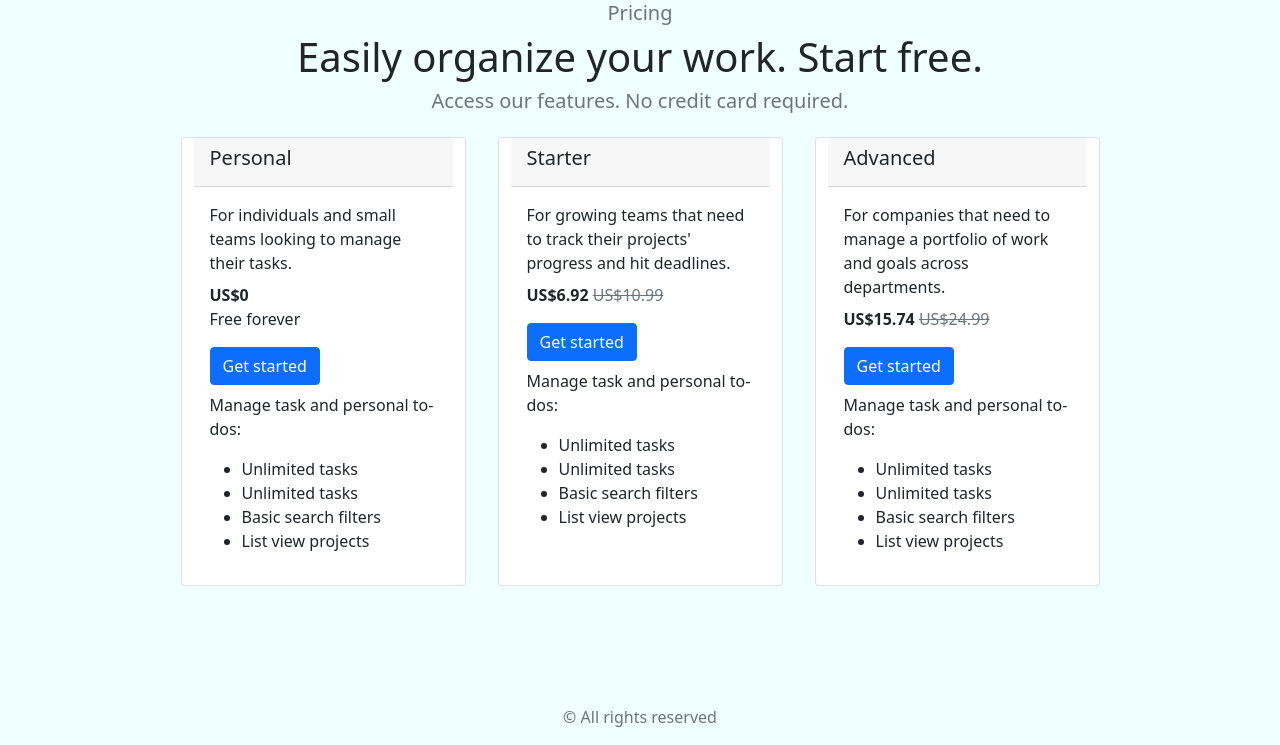
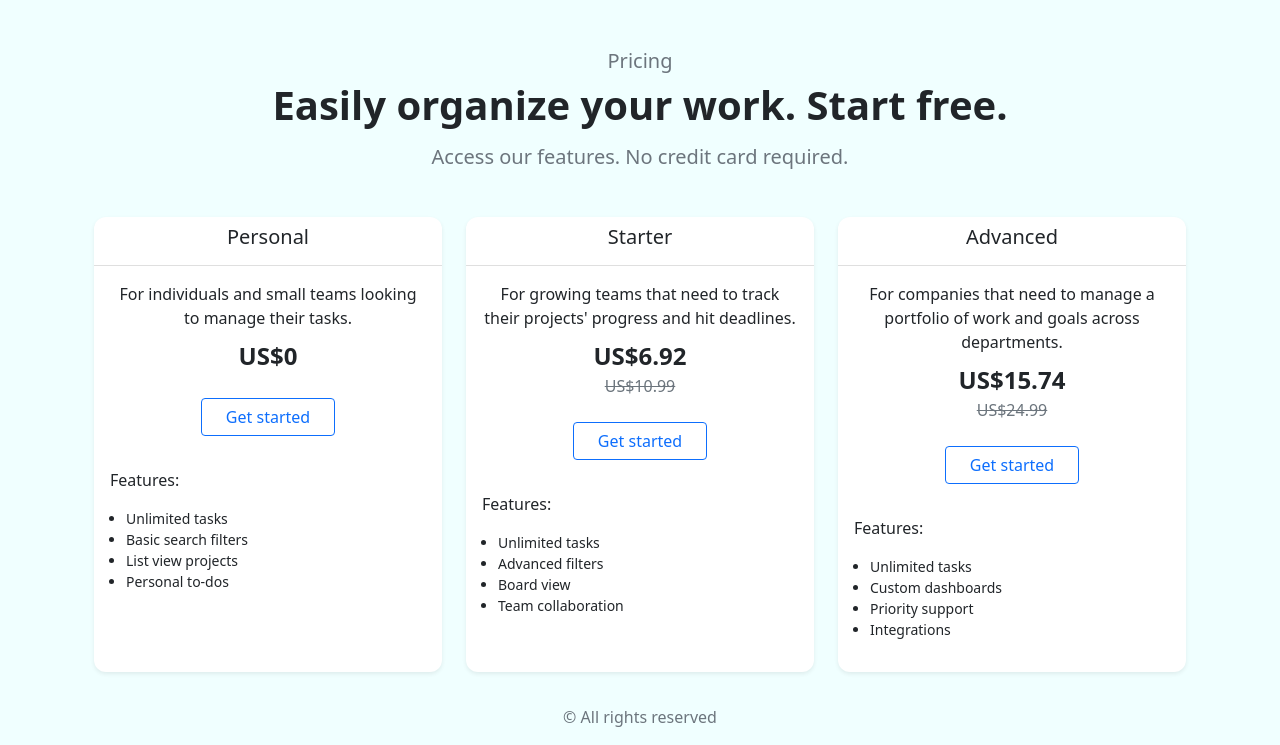
Before and after one commit to vineet-k09/django, a Django app: page /pricing in a window 1280 px wide. Shown: the part 55-800 px from the top of the page. Run offline with Django 5.2, Linux system fonts and the light colour scheme.

Commit message:
28th of July 2025

```diff
--- a/Django/projectOne/appOne/templates/pricing.html
+++ b/Django/projectOne/appOne/templates/pricing.html
@@ -1,68 +1,50 @@
 {% extends "base.html" %}
 
 {% block content %}
-<div>
-        <h5 class="text-muted text-center">Pricing</h5>
-        <h1 class="text-center">Easily organize your work. Start free.</h1>
-        <h5 class="text-muted text-center">Access our features. No credit card required.</h5>
+<div class="container py-5">
+    <h5 class="text-muted text-center mb-2">Pricing</h5>
+    <h1 class="text-center fw-bold mb-3">Easily organize your work. Start free.</h1>
+    <h5 class="text-muted text-center mb-5">Access our features. No credit card required.</h5>
 
-        <div class="row d-flex justify-content-center">
-                <div class="col-3 m-3 card">
-                    <div class="card-header">
-                        <h5>Personal</h5>
-                    </div>
-                    <div class="card-body">
-                        <p class="card-title">For individuals and small teams looking to manage their tasks.</p>
-                        <p class="card-text"><span class="fw-bold">US$0</span> <br /> Free forever</p>
-                        <a href="#" class="btn btn-primary mb-2">Get started</a>
+    <div class="row justify-content-center">
+        {% for item in items %}
+        <div class="col-md-4 col-sm-6 col-10 mb-4">
+            <div class="card h-100 shadow-sm border-0 pricing-card hover-shadow">
+                <div class="card-header text-center bg-transparent">
+                    <h5 class="fw-semibold">{{ item.title }}</h5>
+                </div>
+                <div class="card-body text-center">
+                    <p class="card-title">{{ item.desc }}</p>
+                    <p class="card-text">
+                        <span class="fw-bold fs-4">{{ item.price }}</span>
+                        {% if item.original %}
+                            <br><strike class="text-muted">{{ item.original }}</strike>
+                        {% endif %}
+                    </p>
 
-                        <p class="card-text">Manage task and personal to-dos:</p>
-                        <ul>
-                            <li>Unlimited tasks</li>
-                            <li>Unlimited tasks</li>
-                            <li>Basic search filters</li>
-                            <li>List view projects</li>
-                        </ul>
-                    </div>
+                    <a href="#" class="btn btn-outline-primary mt-2 mb-3 px-4">Get started</a>
+
+                    <p class="card-text text-start fw-semibold mt-3">Features:</p>
+                    <ul class="text-start px-3 small">
+                        {% for feat in item.features %}
+                            <li>{{ feat }}</li>
+                        {% endfor %}
+                    </ul>
                 </div>
+            </div>
+        </div>
+        {% endfor %}
+    </div>
+</div>
 
-                <div class="col-3 m-3 card">
-                    <div class="card-header">
-                        <h5>Starter</h5>
-                    </div>
-                    <div class="card-body">
-                        <p class="card-title">For growing teams that need to track their projects' progress and hit deadlines.</p>
-                        <p class="card-text"><span class="fw-bold">US$6.92</span> <strike class="text-muted">US$10.99</strike></p>
-                        <a href="#" class="btn btn-primary mb-2">Get started</a>
-
-                        <p class="card-text">Manage task and personal to-dos:</p>
-                        <ul>
-                            <li>Unlimited tasks</li>
-                            <li>Unlimited tasks</li>
-                            <li>Basic search filters</li>
-                            <li>List view projects</li>
-                        </ul>
-                    </div>
-                </div>
-
-                <div class="col-3 m-3 card">
-                    <div class="card-header">
-                        <h5>Advanced</h5>
-                    </div>
-                    <div class="card-body">
-                        <p class="card-title">For companies that need to manage a portfolio of work and goals across departments.</p>
-                        <p class="card-text"><span class="fw-bold">US$15.74</span> <strike class="text-muted">US$24.99</strike></p>
-                        <a href="#" class="btn btn-primary mb-2">Get started</a>
-
-                        <p class="card-text">Manage task and personal to-dos:</p>
-                        <ul>
-                            <li>Unlimited tasks</li>
-                            <li>Unlimited tasks</li>
-                            <li>Basic search filters</li>
-                            <li>List view projects</li>
-                        </ul>
-                    </div>
-                </div>
-        </div>
-    </div>
+<style>
+    .pricing-card {
+        transition: all 0.3s ease-in-out;
+        border-radius: 12px;
+    }
+    .pricing-card:hover {
+        transform: translateY(-5px);
+        box-shadow: 0 10px 20px rgba(0,0,0,0.1);
+    }
+</style>
 {% endblock %}
--- a/Django/projectOne/appOne/views.py
+++ b/Django/projectOne/appOne/views.py
@@ -59,7 +59,31 @@ def LoginPage(request):
     return render(request, 'login.html', {'form':form})
 
 def PricingPage(request):
-    return render(request,"pricing.html")
+
+    items = [
+        {
+            "title": "Personal",
+            "desc": "For individuals and small teams looking to manage their tasks.",
+            "price": "US$0",
+            "original": None,
+            "features": ["Unlimited tasks", "Basic search filters", "List view projects", "Personal to-dos"]
+        },
+        {
+            "title": "Starter",
+            "desc": "For growing teams that need to track their projects' progress and hit deadlines.",
+            "price": "US$6.92",
+            "original": "US$10.99",
+            "features": ["Unlimited tasks", "Advanced filters", "Board view", "Team collaboration"]
+        },
+        {
+            "title": "Advanced",
+            "desc": "For companies that need to manage a portfolio of work and goals across departments.",
+            "price": "US$15.74",
+            "original": "US$24.99",
+            "features": ["Unlimited tasks", "Custom dashboards", "Priority support", "Integrations"]
+        },
+    ]
+    return render(request,"pricing.html",{"items":items})
 
 
 items=[
--- a/Django/projectOne/projectOne/settings.py
+++ b/Django/projectOne/projectOne/settings.py
@@ -127,3 +127,5 @@ STATIC_URL = 'static/'
 # https://docs.djangoproject.com/en/5.2/ref/settings/#default-auto-field
 
 DEFAULT_AUTO_FIELD = 'django.db.models.BigAutoField'
+
+MIDDLEWARE = ['myapp.middleware.AuthRedirectMiddleware',]
```
Also changed, not shown: Django/Django.txt (+27 -0 lines), Django/projectOne/appOne/middleware.py (added, +23 -0 lines).
